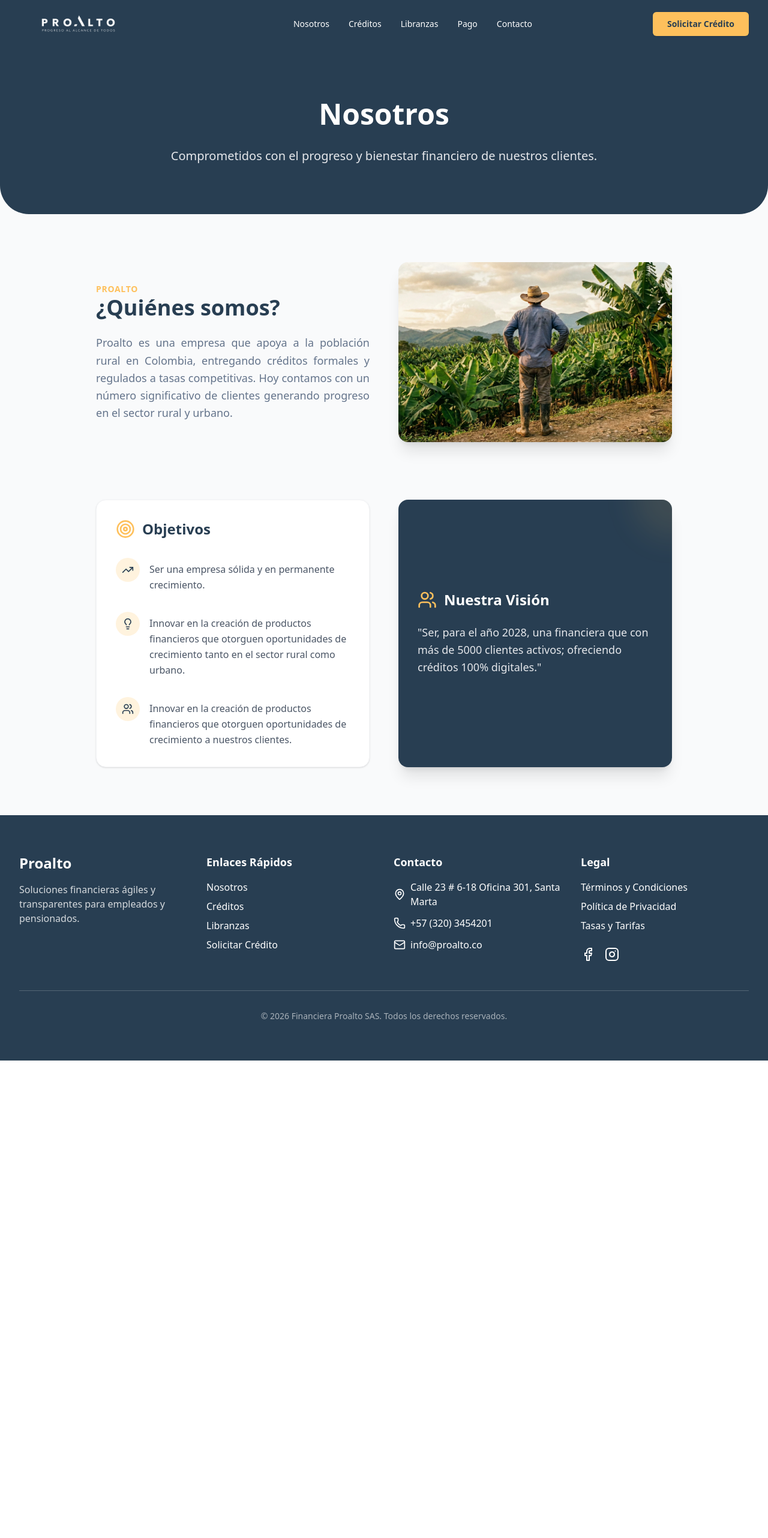
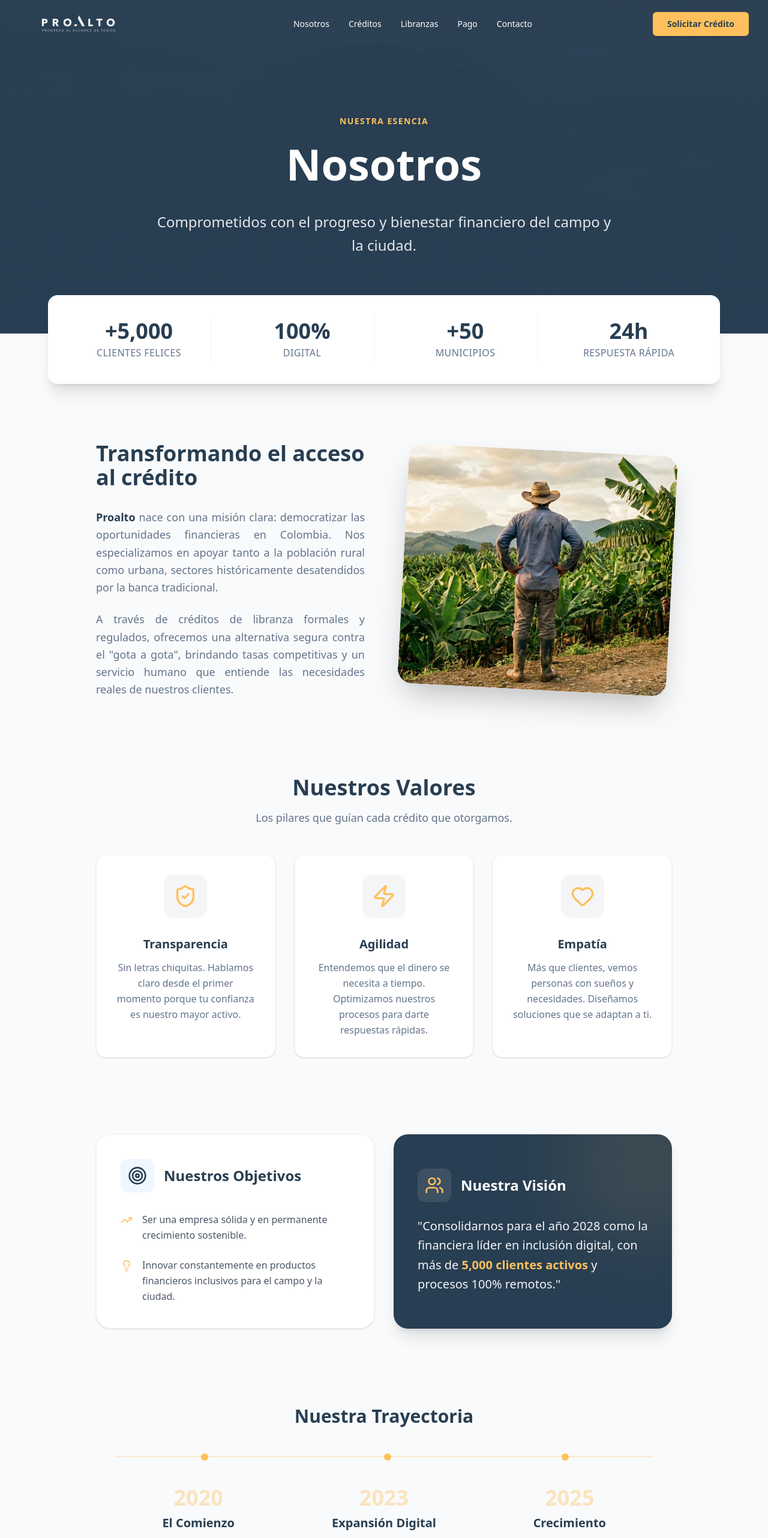
Before and after one commit to Ban68/proalto, a Next.js app: page /nosotros in a window 1280 px wide. Shown: the top 2564 px of the page at 60% size. Before the commit the page ends 1768 px from the top, so only its background shows below. Built offline with nearby package versions, Linux system fonts and the light colour scheme.

Commit message:
feat: overhaul nosotros page with immersive design, stats, and values

```diff
--- a/app/nosotros/page.tsx
+++ b/app/nosotros/page.tsx
@@ -1,102 +1,237 @@
 import { Footer } from "@/components/layout/footer";
 import { Navbar } from "@/components/layout/navbar";
-import { Target, Lightbulb, Users, TrendingUp } from "lucide-react";
+import Link from "next/link";
+import { Target, Lightbulb, Users, TrendingUp, ShieldCheck, Zap, Heart, Calendar } from "lucide-react";
 
 export default function NosotrosPage() {
     return (
         <main className="min-h-screen bg-gray-50 flex flex-col">
             <Navbar />
 
-            {/* Hero Section */}
-            <section className="bg-[#283e52] text-white pt-40 pb-20 rounded-b-[3rem]">
-                <div className="container max-w-5xl mx-auto text-center">
-                    <h1 className="text-4xl md:text-5xl font-bold leading-tight mb-6">
+            {/* 1. Immersive Hero Section */}
+            <section className="relative bg-[#283e52] text-white pt-48 pb-32 overflow-hidden">
+                {/* Background Image with Overlay */}
+                <div
+                    className="absolute inset-0 z-0 opacity-20 bg-cover bg-center"
+                    style={{ backgroundImage: "url('/hero-bg.webp')" }}
+                ></div>
+                <div className="absolute inset-0 z-0 bg-gradient-to-b from-[#283e52]/90 to-[#283e52]"></div>
+
+                <div className="container max-w-5xl mx-auto text-center relative z-10 px-4">
+                    <span className="text-[#fec05c] font-bold tracking-widest uppercase text-sm mb-4 block animate-in fade-in slide-in-from-bottom-4 duration-1000">
+                        Nuestra Esencia
+                    </span>
+                    <h1 className="text-5xl md:text-7xl font-bold leading-tight mb-8">
                         Nosotros
                     </h1>
-                    <p className="text-xl text-gray-200 max-w-3xl mx-auto leading-relaxed">
-                        Comprometidos con el progreso y bienestar financiero de nuestros clientes.
+                    <p className="text-xl md:text-2xl text-gray-200 max-w-3xl mx-auto leading-relaxed">
+                        Comprometidos con el progreso y bienestar financiero del campo y la ciudad.
                     </p>
                 </div>
             </section>
 
-            <div className="flex-grow container max-w-5xl mx-auto py-20 space-y-24">
+            {/* 2. Impact Stats Bar */}
+            <section className="relative z-20 -mt-16 container max-w-6xl mx-auto px-4">
+                <div className="bg-white rounded-2xl shadow-xl p-8 grid grid-cols-2 md:grid-cols-4 gap-8 divide-y md:divide-y-0 md:divide-x divide-gray-100">
+                    <StatItem number="+5,000" label="Clientes Felices" />
+                    <StatItem number="100%" label="Digital" />
+                    <StatItem number="+50" label="Municipios" />
+                    <StatItem number="24h" label="Respuesta Rápida" />
+                </div>
+            </section>
 
-                {/* Quiénes somos */}
-                <section className="grid md:grid-cols-2 gap-12 items-center">
-                    <div className="space-y-6">
-                        <span className="text-[#fec05c] font-bold tracking-wider uppercase text-sm">Proalto</span>
+            <div className="flex-grow container max-w-5xl mx-auto py-24 space-y-32">
+
+                {/* ¿Quiénes somos? */}
+                <section className="grid md:grid-cols-2 gap-16 items-center">
+                    <div className="space-y-8">
                         <h2 className="text-3xl md:text-4xl font-bold text-[#283e52]">
-                            ¿Quiénes somos?
+                            Transformando el acceso al crédito
                         </h2>
-                        <p className="text-lg text-muted-foreground leading-relaxed text-justify">
-                            Proalto es una empresa que apoya a la población rural en Colombia, entregando
-                            créditos formales y regulados a tasas competitivas. Hoy contamos con un número
-                            significativo de clientes generando progreso en el sector rural y urbano.
-                        </p>
+                        <div className="space-y-6 text-lg text-muted-foreground leading-relaxed text-justify">
+                            <p>
+                                <strong className="text-[#283e52]">Proalto</strong> nace con una misión clara: democratizar las oportunidades financieras en Colombia. Nos especializamos en apoyar tanto a la población rural como urbana, sectores históricamente desatendidos por la banca tradicional.
+                            </p>
+                            <p>
+                                A través de créditos de libranza formales y regulados, ofrecemos una alternativa segura contra el "gota a gota", brindando tasas competitivas y un servicio humano que entiende las necesidades reales de nuestros clientes.
+                            </p>
+                        </div>
                     </div>
-                    <div className="relative h-[300px] rounded-2xl overflow-hidden shadow-xl bg-gray-200">
-                        {/* Placeholder for "Farmer" image from original reference if available, or generic */}
+                    <div className="relative h-[400px] rounded-3xl overflow-hidden shadow-2xl transform rotate-3 hover:rotate-0 transition-all duration-500">
                         <div
                             className="absolute inset-0 bg-cover bg-center"
-                            style={{ backgroundImage: "url('/values-img.webp')" }} // Reusing existing image for consistent theme
+                            style={{ backgroundImage: "url('/values-img.webp')" }}
                         ></div>
                     </div>
                 </section>
 
-                {/* Objetivos & Visión Split */}
-                <div className="grid md:grid-cols-2 gap-12">
+                {/* 3. Valores Corporativos */}
+                <section className="text-center space-y-12">
+                    <div className="space-y-4">
+                        <h2 className="text-3xl md:text-4xl font-bold text-[#283e52]">Nuestros Valores</h2>
+                        <p className="text-muted-foreground max-w-2xl mx-auto text-lg">Los pilares que guían cada crédito que otorgamos.</p>
+                    </div>
 
-                    {/* Objetivos */}
-                    <section className="bg-white p-8 rounded-2xl shadow-sm border border-gray-100 h-full">
-                        <h2 className="text-2xl font-bold text-[#283e52] mb-8 flex items-center gap-3">
-                            <Target className="w-8 h-8 text-[#fec05c]" />
-                            Objetivos
-                        </h2>
-                        <ul className="space-y-8">
+                    <div className="grid md:grid-cols-3 gap-8">
+                        <ValueCard
+                            icon={<ShieldCheck className="w-10 h-10 text-[#fec05c]" />}
+                            title="Transparencia"
+                            text="Sin letras chiquitas. Hablamos claro desde el primer momento porque tu confianza es nuestro mayor activo."
+                        />
+                        <ValueCard
+                            icon={<Zap className="w-10 h-10 text-[#fec05c]" />}
+                            title="Agilidad"
+                            text="Entendemos que el dinero se necesita a tiempo. Optimizamos nuestros procesos para darte respuestas rápidas."
+                        />
+                        <ValueCard
+                            icon={<Heart className="w-10 h-10 text-[#fec05c]" />}
+                            title="Empatía"
+                            text="Más que clientes, vemos personas con sueños y necesidades. Diseñamos soluciones que se adaptan a ti."
+                        />
+                    </div>
+                </section>
+
+                {/* Objetivos & Visión (Updated Design) */}
+                <div className="grid md:grid-cols-2 gap-8 items-stretch">
+                    <section className="bg-white p-10 rounded-3xl shadow-sm border border-gray-100 hover:shadow-md transition-shadow">
+                        <div className="flex items-center gap-4 mb-8">
+                            <div className="p-3 bg-blue-50 rounded-xl">
+                                <Target className="w-8 h-8 text-[#283e52]" />
+                            </div>
+                            <h2 className="text-2xl font-bold text-[#283e52]">Nuestros Objetivos</h2>
+                        </div>
+                        <ul className="space-y-6">
                             <ObjectiveItem
-                                icon={<TrendingUp className="w-5 h-5" />}
-                                text="Ser una empresa sólida y en permanente crecimiento."
+                                icon={<TrendingUp className="w-5 h-5 text-[#fec05c]" />}
+                                text="Ser una empresa sólida y en permanente crecimiento sostenible."
                             />
                             <ObjectiveItem
-                                icon={<Lightbulb className="w-5 h-5" />}
-                                text="Innovar en la creación de productos financieros que otorguen oportunidades de crecimiento tanto en el sector rural como urbano."
-                            />
-                            <ObjectiveItem
-                                icon={<Users className="w-5 h-5" />}
-                                text="Innovar en la creación de productos financieros que otorguen oportunidades de crecimiento a nuestros clientes."
+                                icon={<Lightbulb className="w-5 h-5 text-[#fec05c]" />}
+                                text="Innovar constantemente en productos financieros inclusivos para el campo y la ciudad."
                             />
                         </ul>
                     </section>
 
-                    {/* Nuestra Visión */}
-                    <section className="bg-[#283e52] text-white p-8 rounded-2xl shadow-xl h-full flex flex-col justify-center relative overflow-hidden">
-                        {/* Decorative background element */}
-                        <div className="absolute top-0 right-0 w-32 h-32 bg-[#fec05c]/10 rounded-full -mr-16 -mt-16 blur-xl"></div>
+                    <section className="bg-[#283e52] text-white p-10 rounded-3xl shadow-xl flex flex-col justify-center relative overflow-hidden group">
+                        <div className="absolute top-0 right-0 w-64 h-64 bg-[#fec05c]/10 rounded-full -mr-20 -mt-20 blur-3xl group-hover:bg-[#fec05c]/20 transition-all duration-700"></div>
 
-                        <h2 className="text-2xl font-bold mb-6 flex items-center gap-3 relative z-10">
-                            <Users className="w-8 h-8 text-[#fec05c]" />
-                            Nuestra Visión
-                        </h2>
-                        <p className="text-lg text-gray-200 leading-relaxed relative z-10">
-                            "Ser, para el año 2028, una financiera que con más de 5000 clientes activos;
-                            ofreciendo créditos 100% digitales."
-                        </p>
+                        <div className="relative z-10 space-y-6">
+                            <div className="flex items-center gap-4">
+                                <div className="p-3 bg-white/10 rounded-xl backdrop-blur-sm">
+                                    <Users className="w-8 h-8 text-[#fec05c]" />
+                                </div>
+                                <h2 className="text-2xl font-bold">Nuestra Visión</h2>
+                            </div>
+                            <p className="text-xl text-gray-100 leading-relaxed font-light">
+                                "Consolidarnos para el año 2028 como la financiera líder en inclusión digital, con más de <span className="font-bold text-[#fec05c]">5,000 clientes activos</span> y procesos 100% remotos."
+                            </p>
+                        </div>
                     </section>
                 </div>
 
+                {/* 4. Timeline (Trayectoria) */}
+                <section className="space-y-12">
+                    <div className="text-center">
+                        <h2 className="text-3xl font-bold text-[#283e52]">Nuestra Trayectoria</h2>
+                    </div>
+                    <div className="max-w-4xl mx-auto border-l-2 border-[#fec05c]/30 pl-8 md:pl-0 md:border-l-0 md:border-t-2 md:pt-12 grid md:grid-cols-3 gap-8 relative">
+                        {/* Desktop dots */}
+                        <div className="hidden md:block absolute -top-1.5 left-[16%] w-3 h-3 bg-[#fec05c] rounded-full"></div>
+                        <div className="hidden md:block absolute -top-1.5 left-[50%] w-3 h-3 bg-[#fec05c] rounded-full"></div>
+                        <div className="hidden md:block absolute -top-1.5 left-[83%] w-3 h-3 bg-[#fec05c] rounded-full"></div>
+
+                        <TimelineItem
+                            year="2020"
+                            title="El Comienzo"
+                            text="Nace Proalto con la visión de llevar crédito al sector rural."
+                        />
+                        <TimelineItem
+                            year="2023"
+                            title="Expansión Digital"
+                            text="Lanzamos nuestra plataforma para solicitudes 100% en línea."
+                        />
+                        <TimelineItem
+                            year="2025"
+                            title="Crecimiento"
+                            text="Alcanzamos miles de clientes felices y ampliamos nuestro portafolio de libranzas."
+                        />
+                    </div>
+                </section>
+
             </div>
+
+            {/* 5. Final CTA */}
+            <section className="bg-white py-24 border-t border-gray-100">
+                <div className="container max-w-4xl mx-auto text-center space-y-8">
+                    <h2 className="text-4xl font-bold text-[#283e52]">
+                        ¿Listo para formar parte de nuestra historia?
+                    </h2>
+                    <p className="text-xl text-muted-foreground">
+                        Únete a los miles de colombianos que ya confían en Proalto.
+                    </p>
+                    <div className="flex flex-col sm:flex-row gap-4 justify-center pt-4">
+                        <Link
+                            href="/formulario-de-registro"
+                            className="inline-flex items-center justify-center rounded-full bg-[#fec05c] px-8 py-4 text-lg font-bold text-[#283e52] shadow-lg hover:shadow-xl hover:scale-105 transition-all duration-300"
+                        >
+                            Solicitar Crédito
+                        </Link>
+                        <Link
+                            href="/#contacto"
+                            className="inline-flex items-center justify-center rounded-full bg-white border-2 border-[#283e52] px-8 py-4 text-lg font-bold text-[#283e52] hover:bg-[#283e52] hover:text-white transition-all duration-300 shadow-sm"
+                        >
+                            Contáctanos
+                        </Link>
+                    </div>
+                </div>
+            </section>
+
             <Footer />
         </main>
     );
 }
 
+function StatItem({ number, label }: { number: string, label: string }) {
+    return (
+        <div className="text-center p-2">
+            <div className="text-3xl md:text-4xl font-extrabold text-[#283e52] mb-1">{number}</div>
+            <div className="text-sm md:text-base text-muted-foreground font-medium uppercase tracking-wide">{label}</div>
+        </div>
+    );
+}
+
+function ValueCard({ icon, title, text }: { icon: React.ReactNode, title: string, text: string }) {
+    return (
+        <div className="bg-white p-8 rounded-2xl shadow-sm border border-gray-100 hover:shadow-lg transition-all duration-300 group">
+            <div className="mb-6 inline-block p-4 bg-[#283e52]/5 rounded-2xl group-hover:bg-[#283e52]/10 transition-colors">
+                {icon}
+            </div>
+            <h3 className="text-xl font-bold text-[#283e52] mb-3">{title}</h3>
+            <p className="text-muted-foreground leading-relaxed">{text}</p>
+        </div>
+    );
+}
+
 function ObjectiveItem({ text, icon }: { text: string, icon: React.ReactNode }) {
     return (
-        <li className="flex gap-4">
-            <div className="flex-shrink-0 w-10 h-10 rounded-full bg-[#fec05c]/20 text-[#283e52] flex items-center justify-center">
+        <li className="flex gap-4 items-start">
+            <div className="flex-shrink-0 mt-1">
                 {icon}
             </div>
-            <p className="text-gray-600 leading-relaxed pt-1.5">{text}</p>
+            <p className="text-gray-600 leading-relaxed font-medium">{text}</p>
         </li>
     );
 }
+
+function TimelineItem({ year, title, text }: { year: string, title: string, text: string }) {
+    return (
+        <div className="relative pl-8 md:pl-0 md:text-center group">
+            {/* Mobile dot */}
+            <div className="md:hidden absolute top-0 left-[-5px] w-3 h-3 bg-[#fec05c] rounded-full border-2 border-white shadow-sm"></div>
+
+            <div className="text-4xl font-bold text-[#fec05c]/40 mb-2 group-hover:text-[#fec05c] transition-colors duration-300">{year}</div>
+            <h3 className="text-xl font-bold text-[#283e52] mb-2">{title}</h3>
+            <p className="text-muted-foreground text-sm leading-relaxed">{text}</p>
+        </div>
+    );
+}
```
